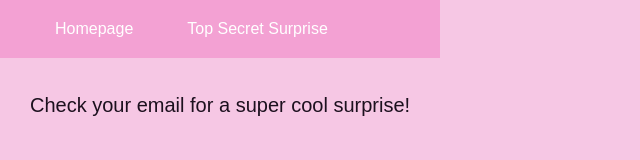
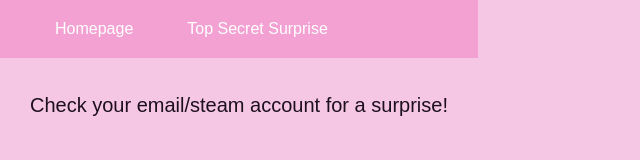
Before and after one commit to timothyviktaylor/ValentinesSite2025, a plain HTML site: page valentines_surprise.html in a window 1280 px wide. Shown: the whole page, without its empty margins (0-640 px from the left). Drawn offline with Linux system fonts and the light colour scheme.

Commit message:
Update valentines_surprise.html

```diff
--- a/valentines_surprise.html
+++ b/valentines_surprise.html
@@ -18,7 +18,7 @@
     </header>
     <br>
     <br>
-    <p>Check your email for a super cool surprise!</p></a>
+    <p>Check your email/steam account for a surprise!</p></a>
 </nav>
 <body>
 </body>
```
